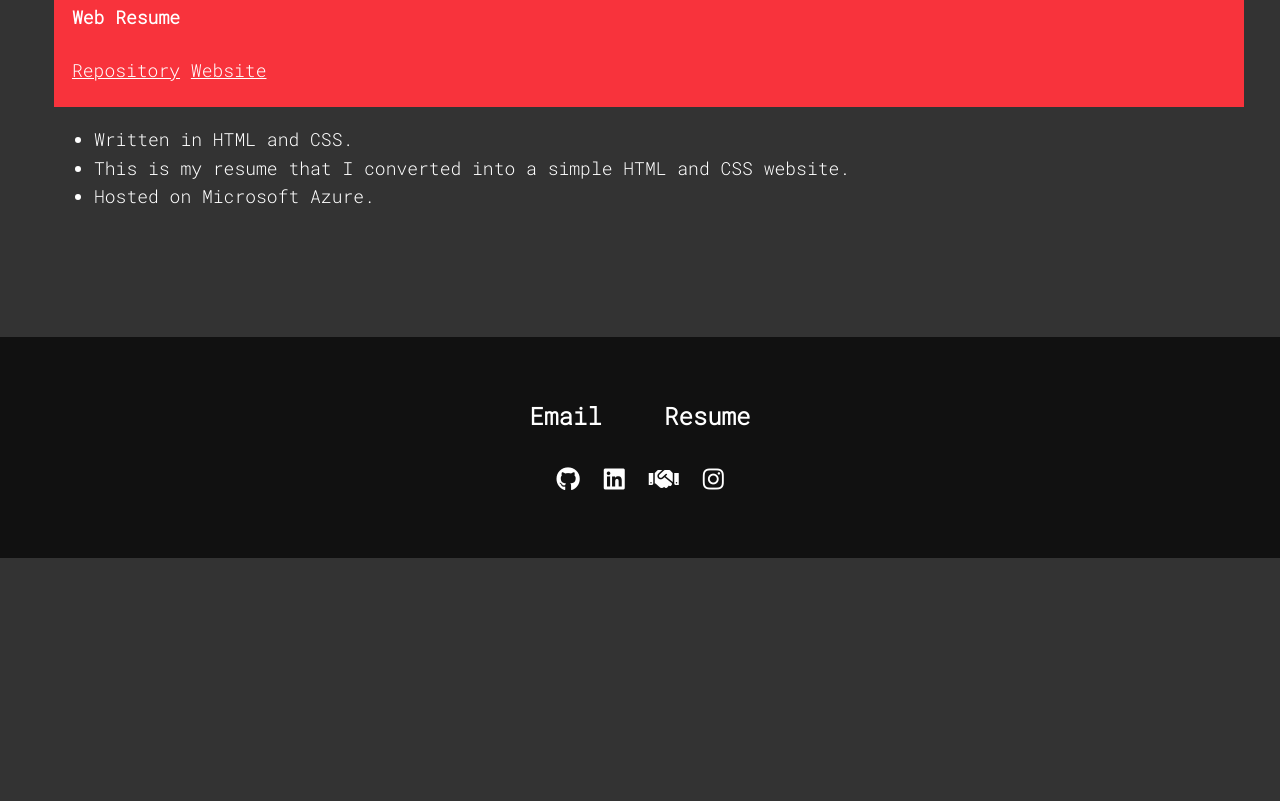
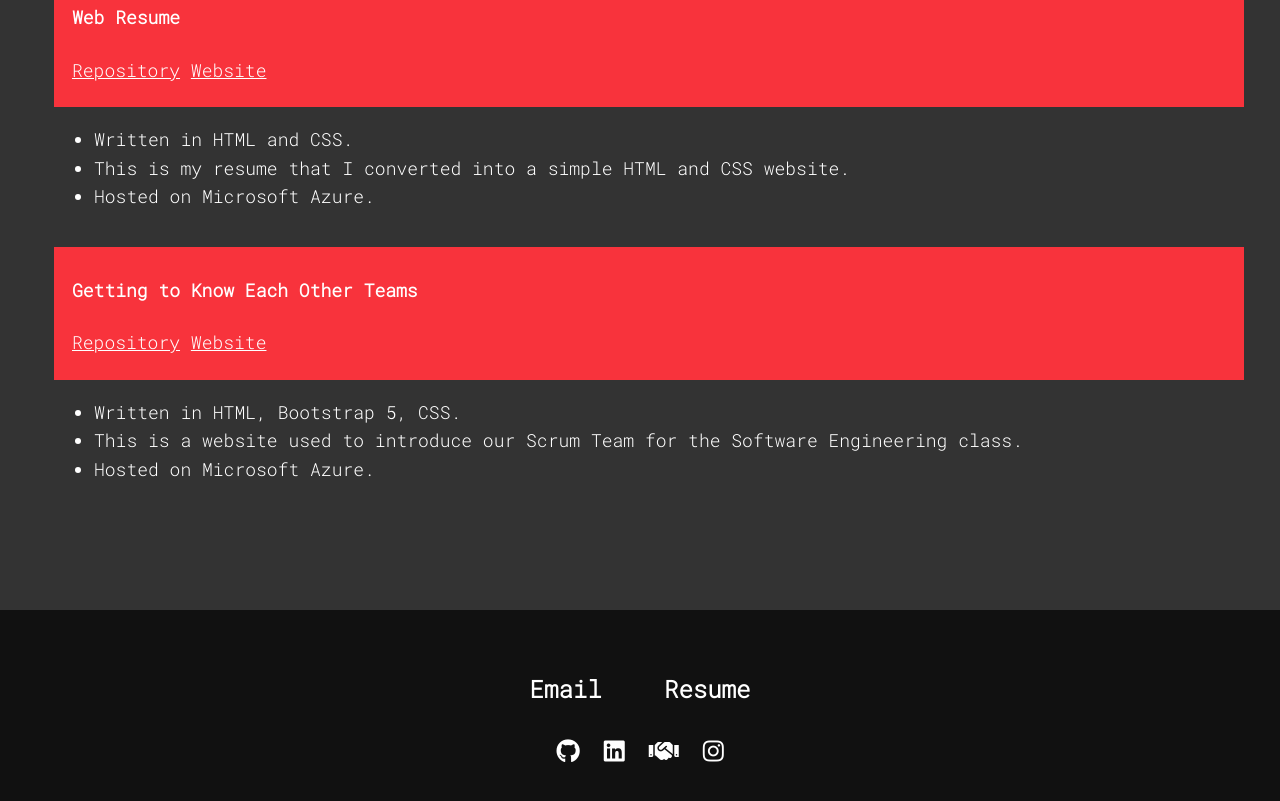
Before and after one commit to mslew/personal-website, a website: page client/index.html in a window 1280 px wide. Shown: the part 4065-4866 px from the top of the page. Before the commit the page ends 4623 px from the top, so only its background shows below. Drawn offline with nearby package versions, Linux system fonts and the light colour scheme.

Commit message:
added getting to know each other teams.

```diff
--- a/client/index.html
+++ b/client/index.html
@@ -171,6 +171,19 @@
                     </ul>
                 </div>
                 </div>
+                <!--Portfolio Item 05-->
+                <div class = "portfolio__item">
+                    <div class = "portfolio__item__title"><h4>Getting to Know Each Other Teams</h4>
+                    <p><a class = "repository__link" href = "https://github.com/software-engineering-team-fun/getting-to-know-each-other-teams" target = "_blank">Repository</a>
+                        <a class = "repository__link" href = "https://nice-sky-0d974ad10.2.azurestaticapps.net/" target = "_blank">Website</a></p>
+                    </div>
+                    <ul>
+                        <li>Written in HTML, Bootstrap 5, CSS.</li>
+                        <li>This is a website used to introduce our Scrum Team for the Software Engineering class.</li>
+                        <li>Hosted on Microsoft Azure.</li>
+                    </ul>
+                </div>
+                </div>
         </section>
 
         <!--Footer-->
```
